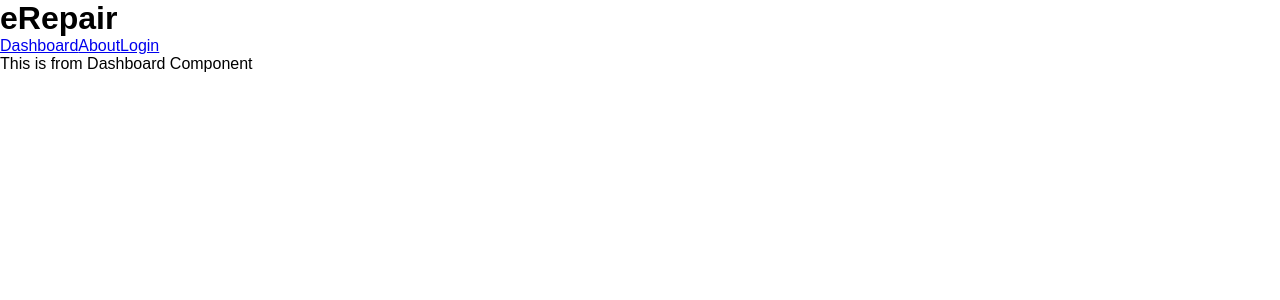
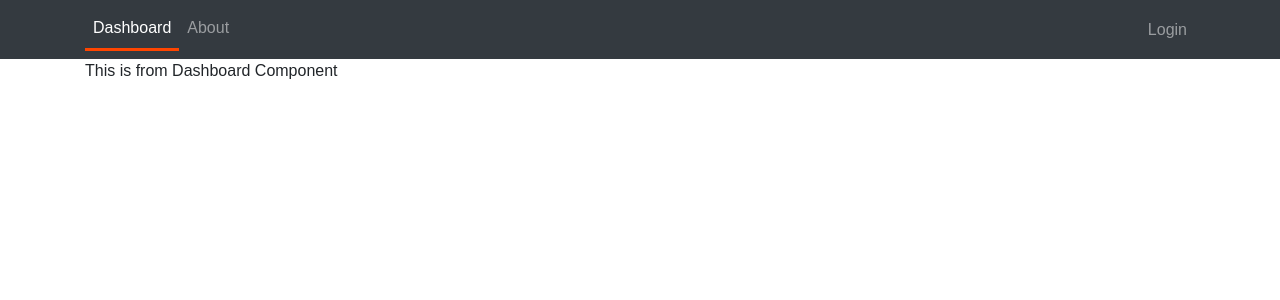
Before and after one commit to softwarica-github/react-component-based-ui-screens-bethebikash, a React app: page / in a window 1280 px wide. Shown: the top 300 px of the page. Built offline with nearby package versions, Linux system fonts and the light colour scheme.

Commit message:
Nav bar created

```diff
--- a/package.json
+++ b/package.json
@@ -23,8 +23,10 @@
     "@babel/preset-env": "^7.7.7",
     "@babel/preset-react": "^7.7.4",
     "babel-loader": "^8.0.6",
+    "bootstrap": "^4.4.1",
     "css-loader": "^3.4.2",
     "react": "^16.12.0",
+    "react-bootstrap": "^1.0.0-beta.16",
     "react-dom": "^16.12.0",
     "react-router-dom": "^5.1.2",
     "style-loader": "^1.1.3",
--- a/src/App.js
+++ b/src/App.js
@@ -4,6 +4,7 @@ import {
   BrowserRouter as Router,
   Route,
   NavLink,
+  Link,
   Switch
 } from 'react-router-dom'
 import './style.css'
@@ -11,24 +12,43 @@ import Dashboard from './components/Dashboard/Dashboard'
 import Login from './components/Login/Login'
 import Register from './components/Register/Register'
 import About from './components/About/About'
+import 'bootstrap/dist/css/bootstrap.min.css'
+
+import { Navbar, Nav } from 'react-bootstrap'
 
 const Template = () => {
   return (
     <Router>
       <div>
         <header>
-          <h1>eRepair</h1>
-          <NavLink to="/" exact>
-            Dashboard
-          </NavLink>
-          <NavLink to="/about">About</NavLink>
-          <NavLink to="/login">Login</NavLink>
+          <Navbar collapseOnSelect expand="md" bg="dark" variant="dark">
+            <Navbar.Toggle aria-controls="responsive-navbar-nav" />
+            <Navbar.Collapse id="responsive-navbar-nav">
+              <div className="container">
+                <Nav className="mr-auto">
+                  <Nav.Link exact as={NavLink} activeClass="active" to="/">
+                    Dashboard
+                  </Nav.Link>
+                  <Nav.Link as={NavLink} to="/about">
+                    About
+                  </Nav.Link>
+                </Nav>
+                <Nav>
+                  <Nav.Link as={NavLink} to="/login">
+                    Login
+                  </Nav.Link>
+                </Nav>
+              </div>
+            </Navbar.Collapse>
+          </Navbar>
         </header>
         <Switch>
-          <Route path="/" component={Dashboard} exact />
-          <Route path="/register" component={Register} />
-          <Route path="/login" component={Login} />
-          <Route path="/about" component={About} />
+          <div className="container">
+            <Route path="/" component={Dashboard} exact />
+            <Route path="/register" component={Register} />
+            <Route path="/login" component={Login} />
+            <Route path="/about" component={About} />
+          </div>
         </Switch>
       </div>
     </Router>
--- a/src/style.css
+++ b/src/style.css
@@ -3,3 +3,8 @@
   margin: 0;
   padding: 0;
 }
+
+.active{
+  color: white;
+  border-bottom: 3px orangered solid;
+}
```
Also changed, not shown: 1 other file (tests, documents, lock files or other folders).
